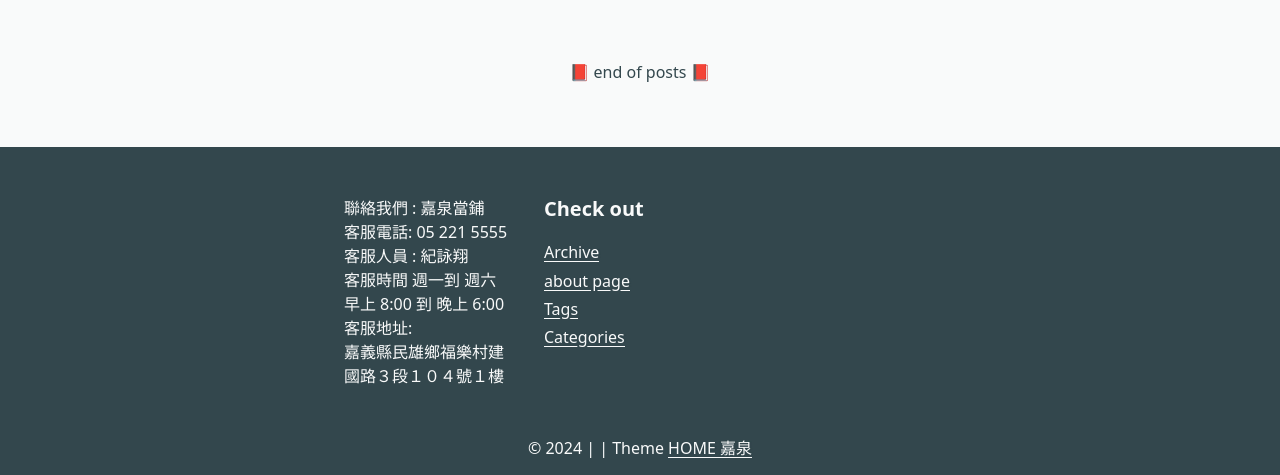
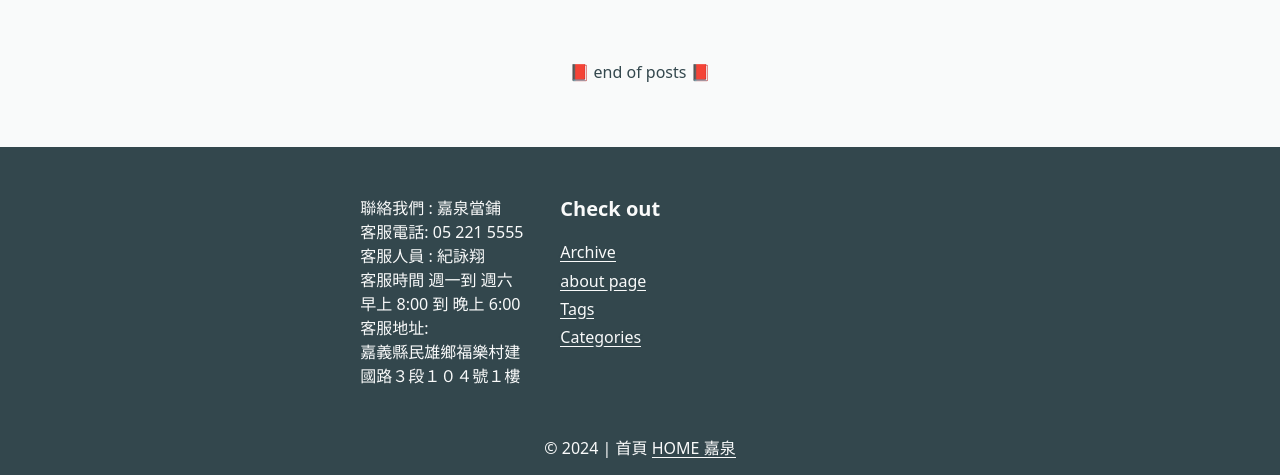
Before and after one commit to jiaquanpawnshop/jiaquanpawnshop.github.io, a plain HTML site: page index.html in a window 1280 px wide. Shown: the part 2294-2769 px from the top of the page. Drawn offline with Linux system fonts and the light colour scheme; a web font is replaced by a local one.

Commit message:
Update index.html

```diff
--- a/index.html
+++ b/index.html
@@ -121,7 +121,7 @@
 
 
 		<div class="footer-credit">
-			<span>© 2024  | </a> | Theme <a target="_blank" rel="external nofollow noopener noreferrer" href="https://jiaquanpawnshop.github.io/">HOME 嘉泉</a></span>
+			<span>© 2024  | </a>   首頁 <a target="_blank" rel="external nofollow noopener noreferrer" href="https://jiaquanpawnshop.github.io/">HOME 嘉泉</a></span>
 		</div>
 
 	</div>
```
